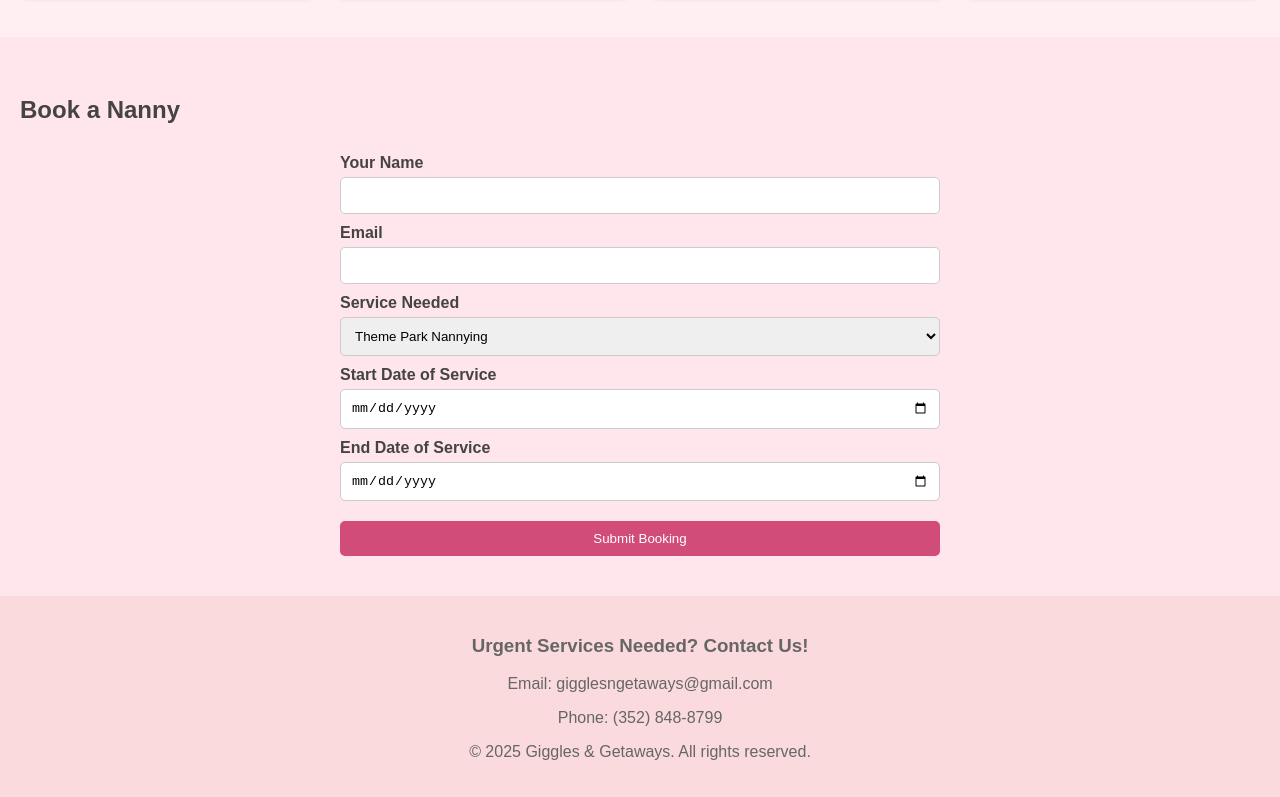
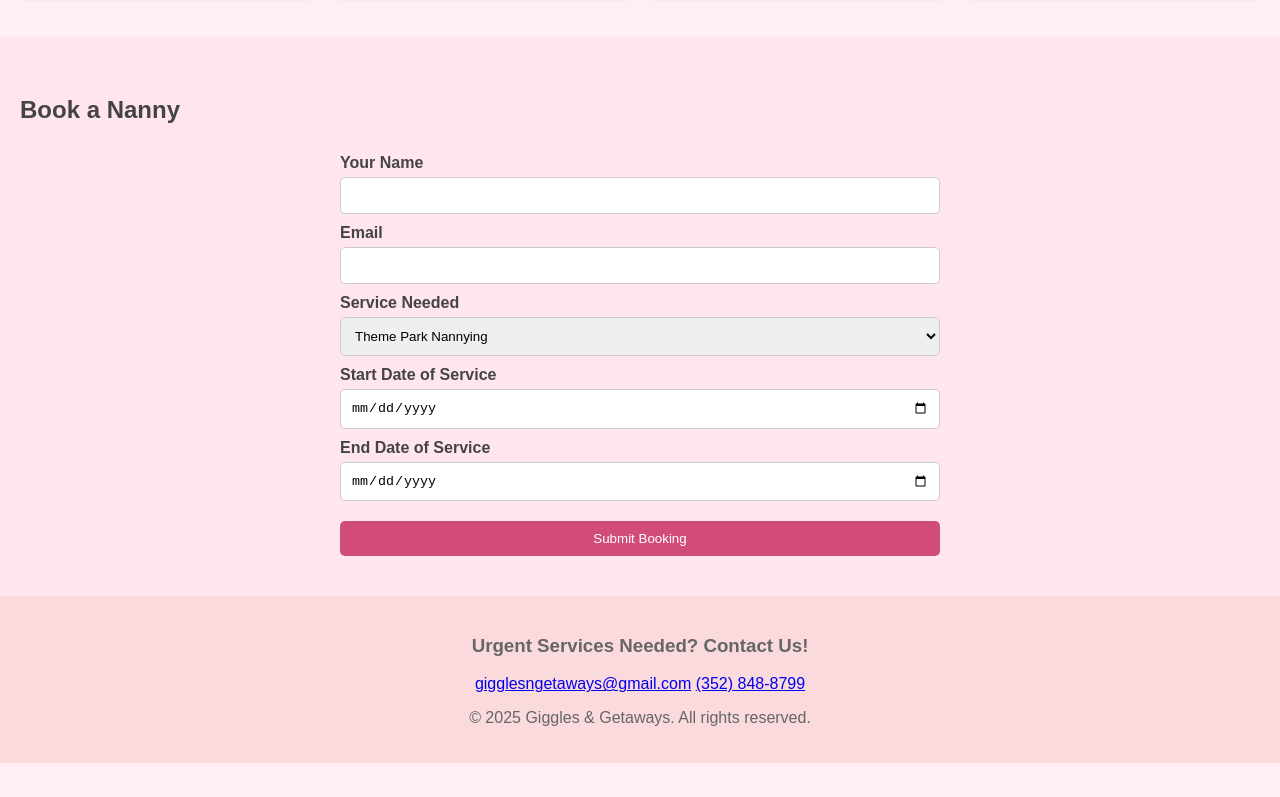
Before and after one commit to gigglesngetaways/GigglesnGetaways, a plain HTML site: page index.html in a window 1280 px wide. Shown: the part 742-1539 px from the top of the page. After the commit the page ends 1505 px from the top, so only its background shows below. Drawn offline with Linux system fonts and the light colour scheme.

Commit message:
Update index.html
redirect contact to action instead of texts

```diff
--- a/index.html
+++ b/index.html
@@ -83,8 +83,9 @@
 
   <footer>
     <h3>Urgent Services Needed? Contact Us!</h3>
-    <p>Email: gigglesngetaways@gmail.com</p>
-    <p>Phone: (352) 848-8799</p>
+    <a href="mailto:gigglesngetaways@gmail.com">gigglesngetaways@gmail.com</a>
+    <a href="tel:+13528488799">(352) 848-8799</a>
+
     <p>&copy; 2025 Giggles & Getaways. All rights reserved.</p>
   </footer>
 </body>
```
